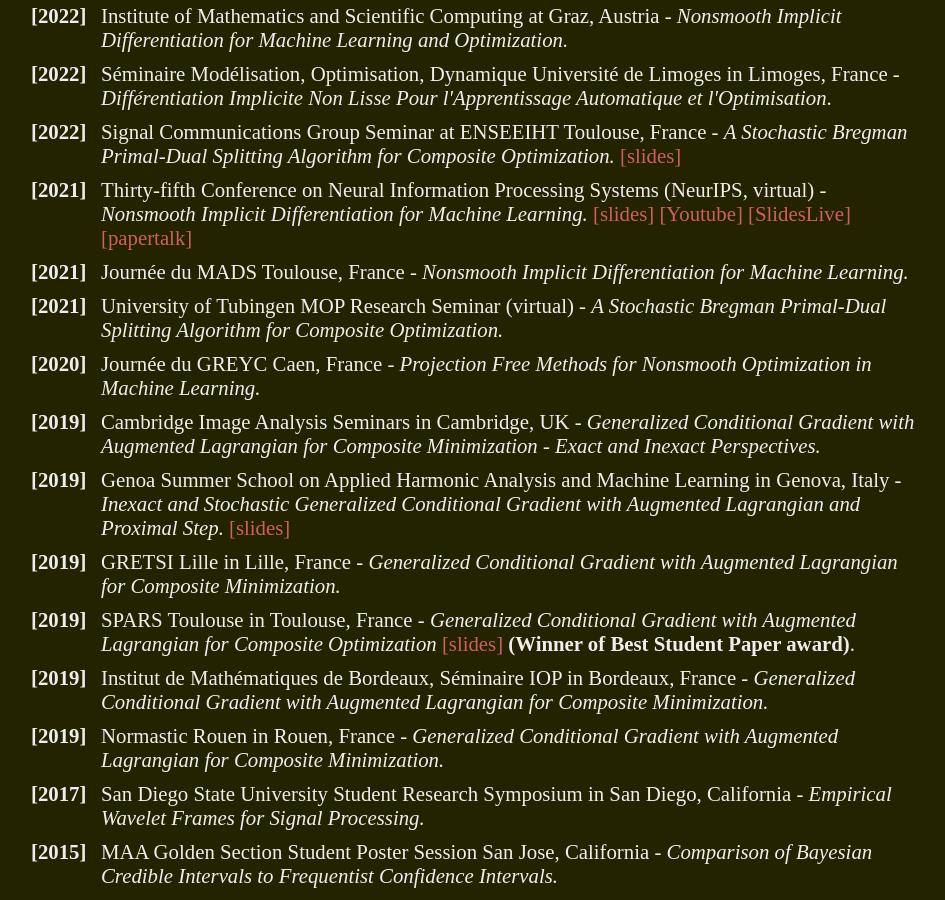
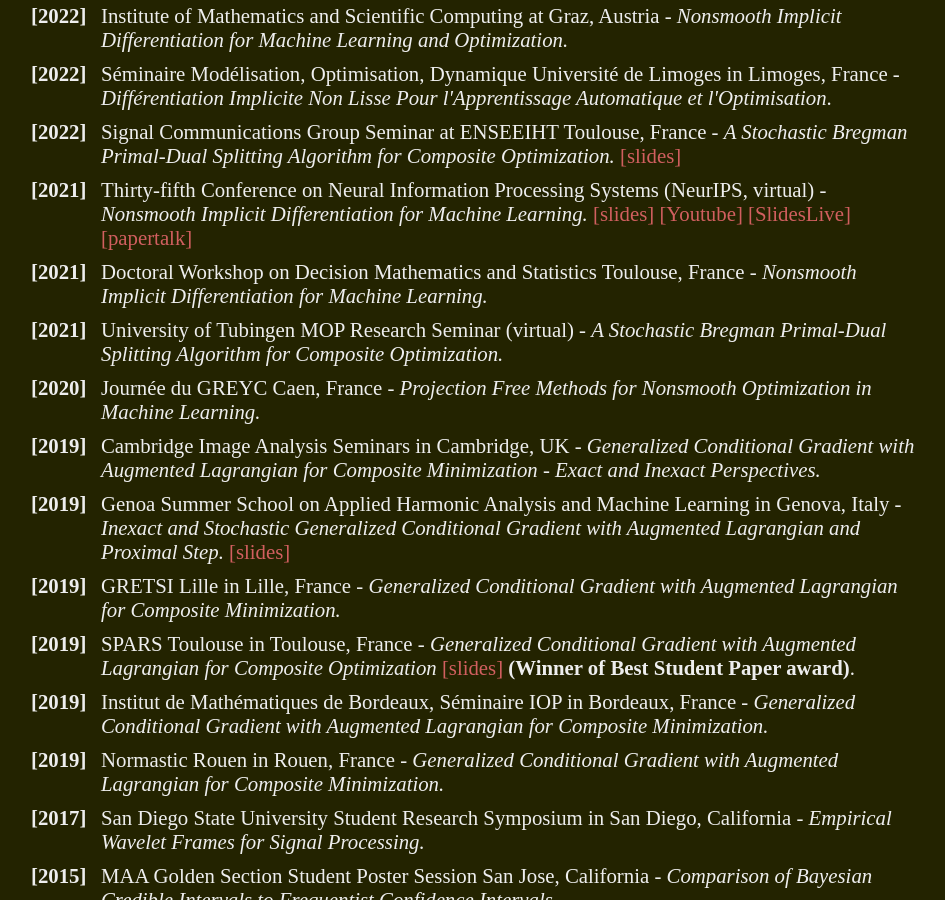
Before and after one commit to tonysf/tonysf.github.io, a Jekyll site: the page built from talks/index.html, in a window 1280 px wide and 900 px high, scrolled down 677 px. Shown: the whole window, without its empty margins (166-1111 px from the left). Built offline with Jekyll 4.4.1, drawn with Linux system fonts in a browser that asks for light colours.

Commit message:
Update index.html

```diff
--- a/talks/index.html
+++ b/talks/index.html
@@ -23,7 +23,7 @@
 		- <i>A Stochastic Bregman Primal-Dual Splitting Algorithm for Composite Optimization.</i> <a href="/slides/toulouse2022.pdf">[slides]</a></li>
 	<label><b>[2021]</b></label><li>  Thirty-fifth Conference on Neural Information Processing Systems 						(NeurIPS, virtual)
 		- <i>Nonsmooth Implicit Differentiation for Machine Learning.</i> <a href="/slides/neurips2021.pdf">[slides]</a> <a href="https://www.youtube.com/watch?v=gDC14AGs5Yg">[Youtube]</a> <a href="https://slideslive.com/38967824/nonsmooth-implicit-differentiation-for-machine-learning?ref=speaker-42960">[SlidesLive]</a> <a href="https://papertalk.org/papertalks/36362">[papertalk]</a></li>
-	<label><b>[2021]</b></label><li>  Journée du MADS 																		Toulouse, France
+	<label><b>[2021]</b></label><li>  Doctoral Workshop on Decision Mathematics and Statistics								Toulouse, France
 		- <i>Nonsmooth Implicit Differentiation for Machine Learning.</i></li>
 	<label><b>[2021]</b></label><li>  University of Tubingen MOP Research Seminar 											(virtual)
 		- <i>A Stochastic Bregman Primal-Dual Splitting Algorithm for Composite Optimization.</i></li>
```
